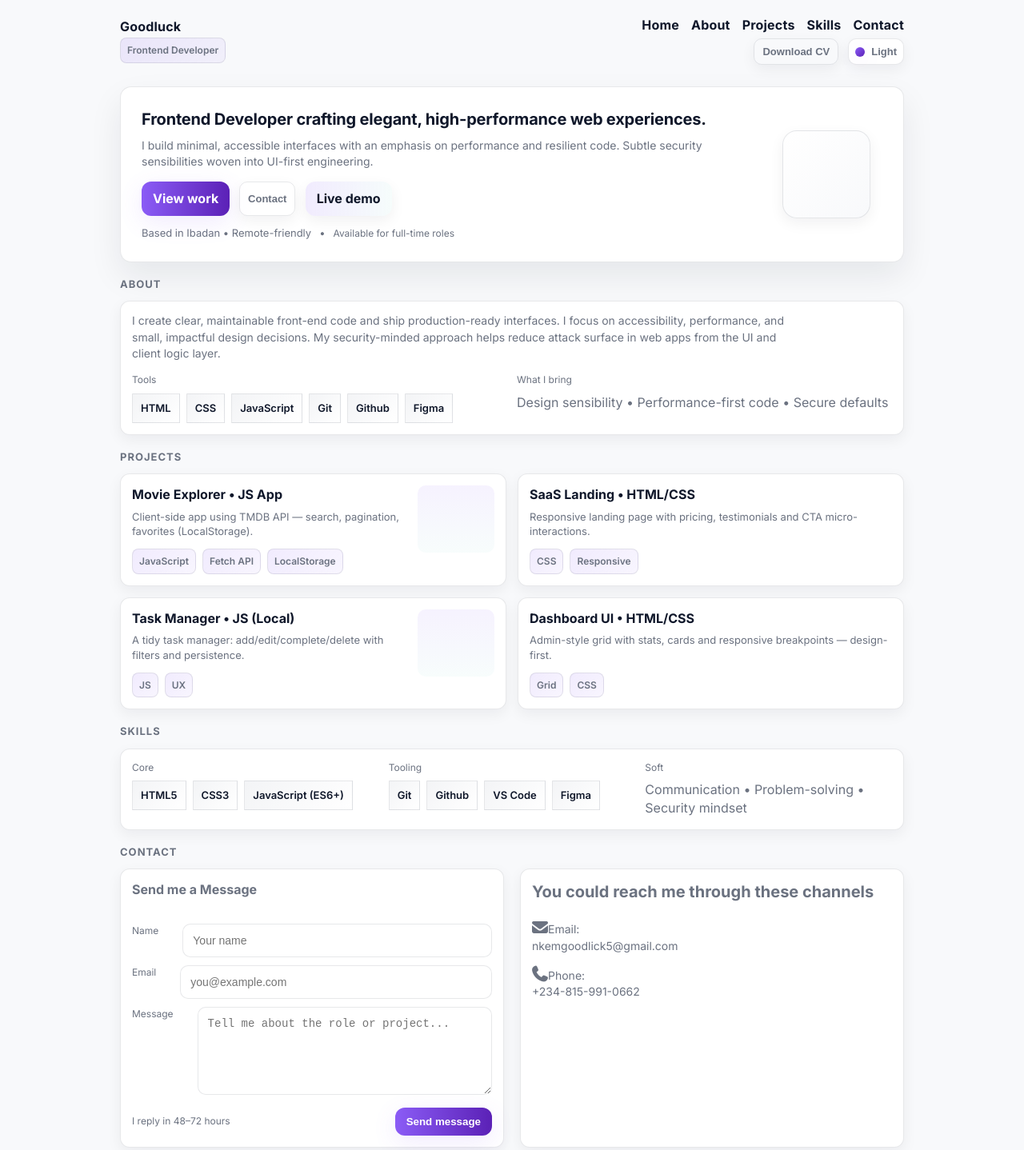
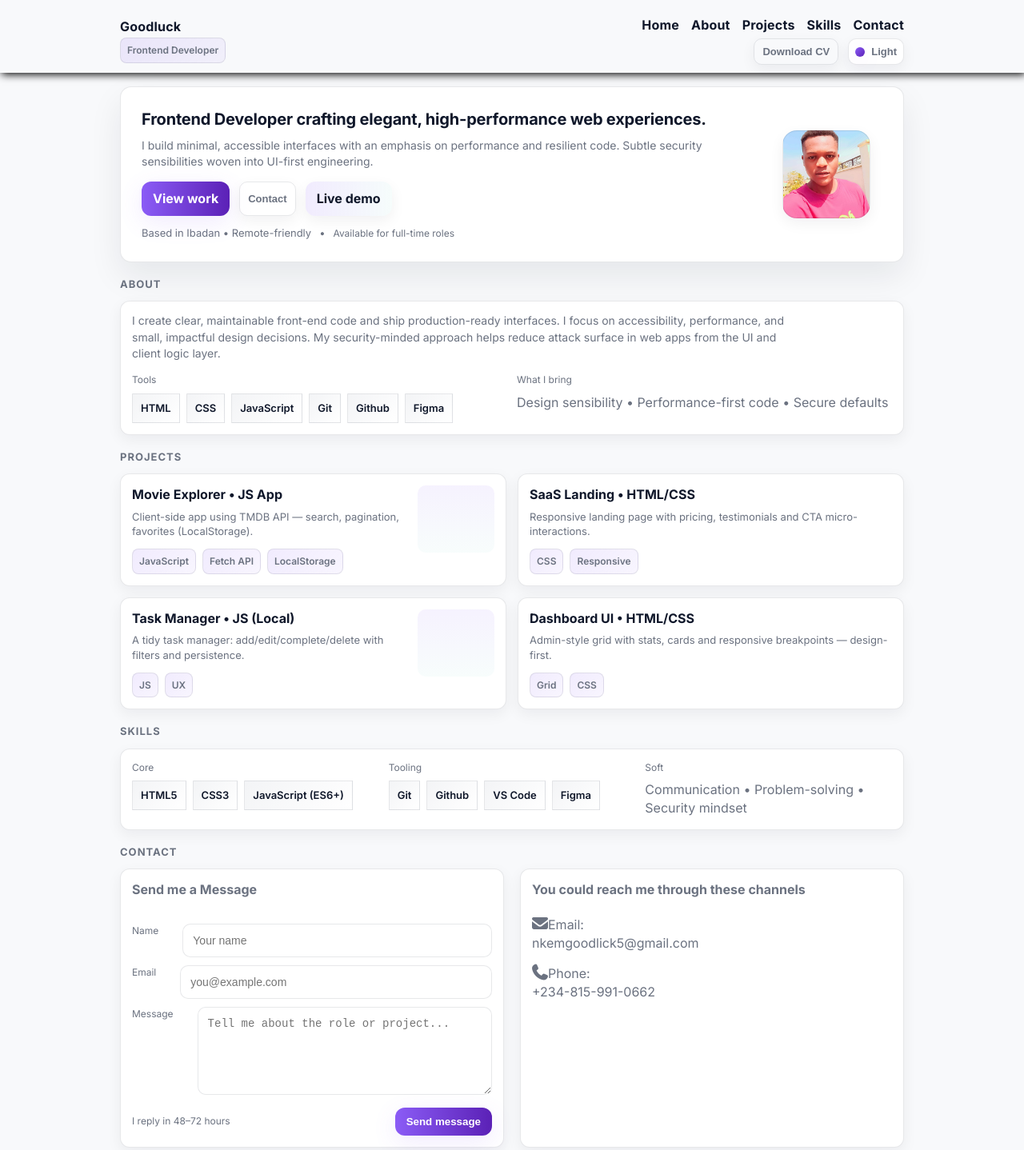
Before and after one commit to goodluck2626/portfolio, a plain HTML site: page index.html in a window 1280 px wide. Shown: the top 1438 px of the page at 80% size. Drawn offline with Linux system fonts and the light colour scheme; files that its build step writes are made by us from their sources.

Commit message:
add portfolio image asset

```diff
--- a/css/style.css
+++ b/css/style.css
@@ -40,21 +40,13 @@
   list-style-type: none;
   text-decoration: none;
 }
-html,
 body{
-  height:100%
-}
-body{
+  height:100% ;
   font-family: "Inter", system-ui, -apple-system, "Segoe UI", Roboto, "Helvetica Neue", Arial;
   background:var(--bg);
   color:var(--text);
-  /* -webkit-font-smoothing:antialiased; */
-  /* -moz-osx-font-smoothing:grayscale; */
   line-height:1.45;
   padding:32px 16px;
-  /* display:flex; */
-  /* justify-content:center; */
-  /* align-items:flex-start; */
   min-height:100%;
 }
 
@@ -63,58 +55,34 @@ body{
   width:100%;
   max-width:var(--max-width);
   margin:12px auto 60px;
-  /* border: 1px solid gold; */
 }
-
-body::before{
-  content:"";
-  position:fixed;
-  inset:0;
-  background-image:
-  radial-gradient(circle at 10% 10%, rgba(139,9,246,0.02) 0 1px, transparent 1px),
-  radial-gradient(circle at 90% 90%, rgba(20,184,166,0.02) 0 1px, transparent 1px);
-  opacity:1;
-  pointer-events:none;
-  z-index:0;
-  mix-blend-mode:screen;
-  }
-
 header{
-  /* display:flex; */
-  /* flex-direction: column; */
-  /* justify-content:center; */
-  /* align-items:center; */
   width: 100%;
-  /* position:relative; */
   position: fixed;
   left: 0;
   top: 0;
   z-index:3;
   margin: 0 auto;
-  padding: 20px 16px 0 16px;
+  padding: 20px 16px 10px 16px;
   background-color: var(--bg);
-  /* border: 1px solid gold; */
+  box-shadow: 2px 2px 10px #000;
 }
 
 /* Logo / name */
-.brand{
+.nav-ctn{
   width: 100%;
   display:flex;
   gap:15px;
   justify-content: space-between;
   align-items:center;
-  /* border: 1px solid gold; */
   max-width:var(--max-width);
   margin: 0 auto;
 }
 .nav{
-  /* width: 70%; */
   display: flex;
   flex-direction: row;
   align-items: center;
   justify-content: flex-end;
-  /* align-self: flex-start; */
-  /* border: 1px solid gold; */
 }
 .nav a, .side-nav a{
   color: var(--text);
@@ -233,7 +201,10 @@ main{
   width:110px;
   height:110px;
   border-radius:18px;
-  background:linear-gradient(135deg,#fff,#f8f9fb);
+  background-image: url(/assets/WhatsApp\ Image\ 2026-01-28\ at\ 10.17.30\ AM.jpeg);
+  background-position: center;
+  background-size: cover;
+  background-repeat: no-repeat;
   box-shadow:var(--shadow-sm);
   border:1px solid var(--glass-border);
   display:grid;
@@ -363,7 +334,9 @@ section{
   background:var(--accent-2);
   font-weight:600;
 }
+.cards:first-of-type{
 
+}
     /* Skills badges */
 .skills{
   display:flex;
@@ -382,7 +355,6 @@ section{
     /* Contact form */
 
 .contact-box{
-  /* border: 1px solid gold; */
   display: flex;
   flex-direction: row;
   gap:20px;
@@ -400,23 +372,13 @@ section{
   justify-content: flex-start;
   align-items: center;
   width: 100%;
-  /* min-width: 400px; */
 }
 .form div{
-  /* border: 1px solid gold; */
   display: flex;
   justify-content: space-between;
   gap: 20px;
   width: 100%;
-  /* border: 1px solid gold; */
 }
-#contact{
-  /* border: 1px solid gold; */
-}
-/* label:nth-of-type(1){
-  border: 1px solid gold;
-  margin-right: 70px;
-} */
 .input, textarea{
   padding:12px;
   border-radius:10px;
--- a/index.html
+++ b/index.html
@@ -17,7 +17,7 @@
   <div class="wrap" role="main">
 
     <header>
-      <div class="brand">
+      <div class="nav-ctn">
         <div>
           <div class="name">Goodluck</div>
           <div class="tag">Frontend Developer</div>
@@ -30,7 +30,9 @@
             <a href="#skills">Skills</a>
             <a href="#contact">Contact</a>
           </div>
-          <div class="hamburger" id="hamburger"><i class="fa-solid fa-bars"></i></div>
+          <div class="hamburger" id="hamburger">
+            <i class="fa-solid fa-bars"></i>
+          </div>
           <div class="controls">
             <button id="downloadCV" class="theme-toggle mini" aria-label="Download CV">
               <span class="label">Download CV</span>
@@ -213,10 +215,10 @@
             </div>
           </form>
           <div class="card" style="width:100%;">
-            <div style="font-weight: 700;color: var(--muted); margin-bottom: 20px;font-size: 20px;">
+            <div style="font-weight: 700;color: var(--muted); margin-bottom: 20px;">
               You could reach me through these channels
             </div>
-            <div style="font-size: 14px; color: var(--muted);margin-bottom: 15px;">
+            <div style="color: var(--muted);margin-bottom: 15px;">
               <div>
                 <i class="fa-solid fa-envelope"></i>Email:
               </div>
@@ -224,7 +226,7 @@
                 nkemgoodlick5@gmail.com
               </div>
             </div >
-             <div style="font-size: 14px; color: var(--muted);margin-bottom: 15px;">
+             <div style="color: var(--muted);margin-bottom: 15px;">
               <div>
                 <i class="fa-solid fa-phone"></i>Phone:
               </div>
```
Also changed, not shown: assets/WhatsApp Image 2026-01-28 at 10.17.30 AM.jpeg (added).
